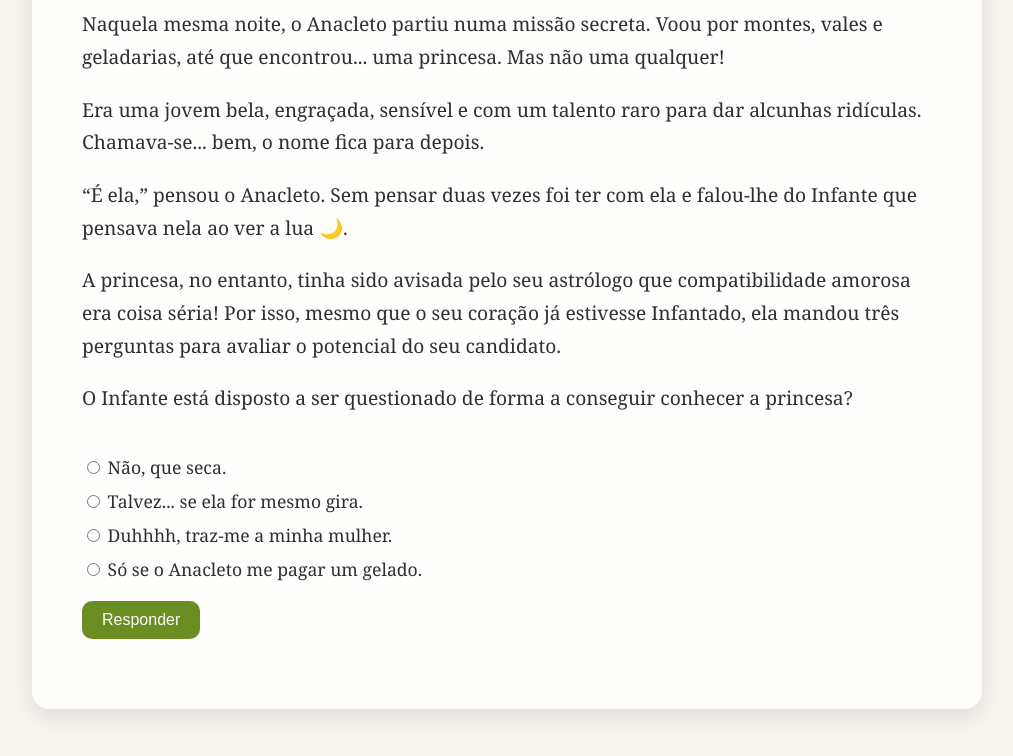
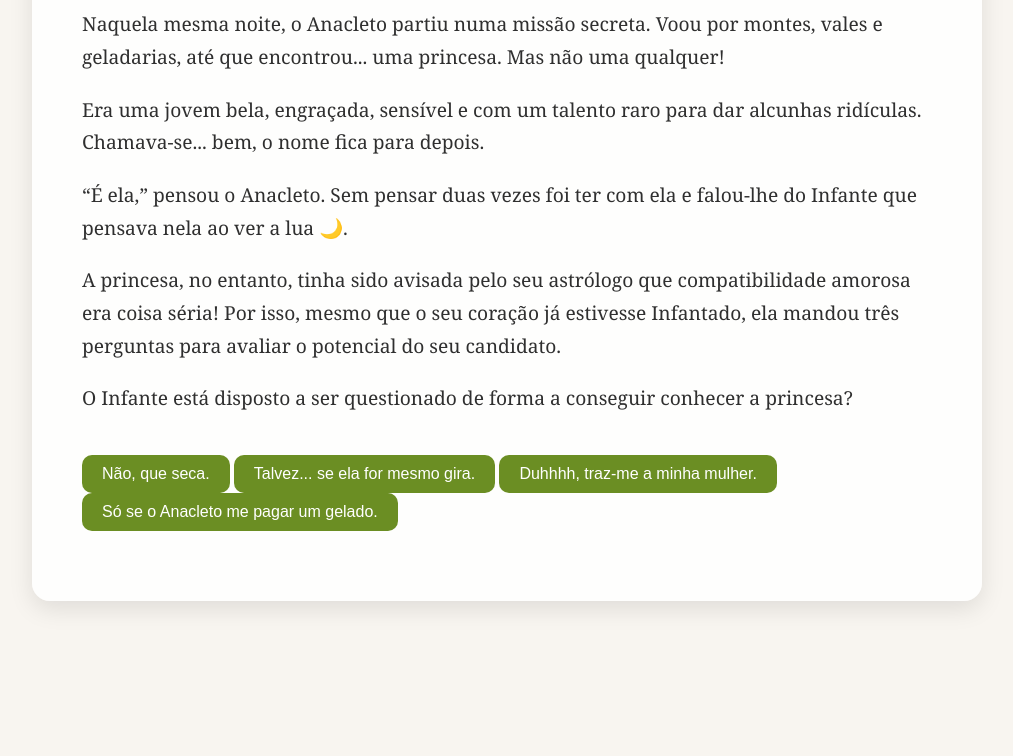
Before and after one commit to cmeirelesm216/anacleto-medieval, a plain HTML site: page pagina3.html in a window 1280 px wide. Shown: the part 184-940 px from the top of the page, without its empty margins (133-1146 px from the left). After the commit the page ends 833 px from the top, so only its background shows below. Drawn offline with Linux system fonts and the light colour scheme.

Commit message:
pagina3.html

```diff
--- a/pagina3.html
+++ b/pagina3.html
@@ -71,33 +71,21 @@
     <p>O Infante está disposto a ser questionado de forma a conseguir conhecer a princesa?</p>
 
     <div class="quiz">
-      <form id="quizForm">
-        <label><input type="radio" name="answer" value="1"> Não, que seca.</label>
-        <label><input type="radio" name="answer" value="2"> Talvez... se ela for mesmo gira.</label>
-        <label><input type="radio" name="answer" value="3"> Duhhhh, traz-me a minha mulher.</label>
-        <label><input type="radio" name="answer" value="4"> Só se o Anacleto me pagar um gelado.</label>
-        <div class="submit-button">
-          <button type="button" onclick="checkAnswer()">Responder</button>
-        </div>
-        <div class="feedback" id="feedback"></div>
-      </form>
+      <button onclick="checkAnswer(false)">Não, que seca.</button>
+      <button onclick="checkAnswer(false)">Talvez... se ela for mesmo gira.</button>
+      <button onclick="checkAnswer(true)">Duhhhh, traz-me a minha mulher.</button>
+      <button onclick="checkAnswer(false)">Só se o Anacleto me pagar um gelado.</button>
+      <div class="feedback" id="feedback"></div>
     </div>
   </div>
 
   <script>
-    function checkAnswer() {
-      const selected = document.querySelector('input[name="answer"]:checked');
+    function checkAnswer(isCorrect) {
       const feedback = document.getElementById('feedback');
-
-      if (!selected) {
-        feedback.textContent = 'Escolhe uma opção, Infante!';
-        return;
-      }
-
-      if (selected.value === "3") {
+      if (isCorrect) {
         feedback.innerHTML = '🎉 Boa escolha, Infante! Prepara-te para as Provas do Destino... <br><br><button onclick="location.href=\'pagina4.html\'">Avançar para o Capítulo III</button>';
       } else {
-        feedback.textContent = 'Hmm… repensa bem, meu nobre. A princesa merece mais entusiasmo!';
+        feedback.textContent = 'Hmm... repensa bem, meu nobre. A princesa merece mais entusiasmo!';
       }
     }
   </script>
```
